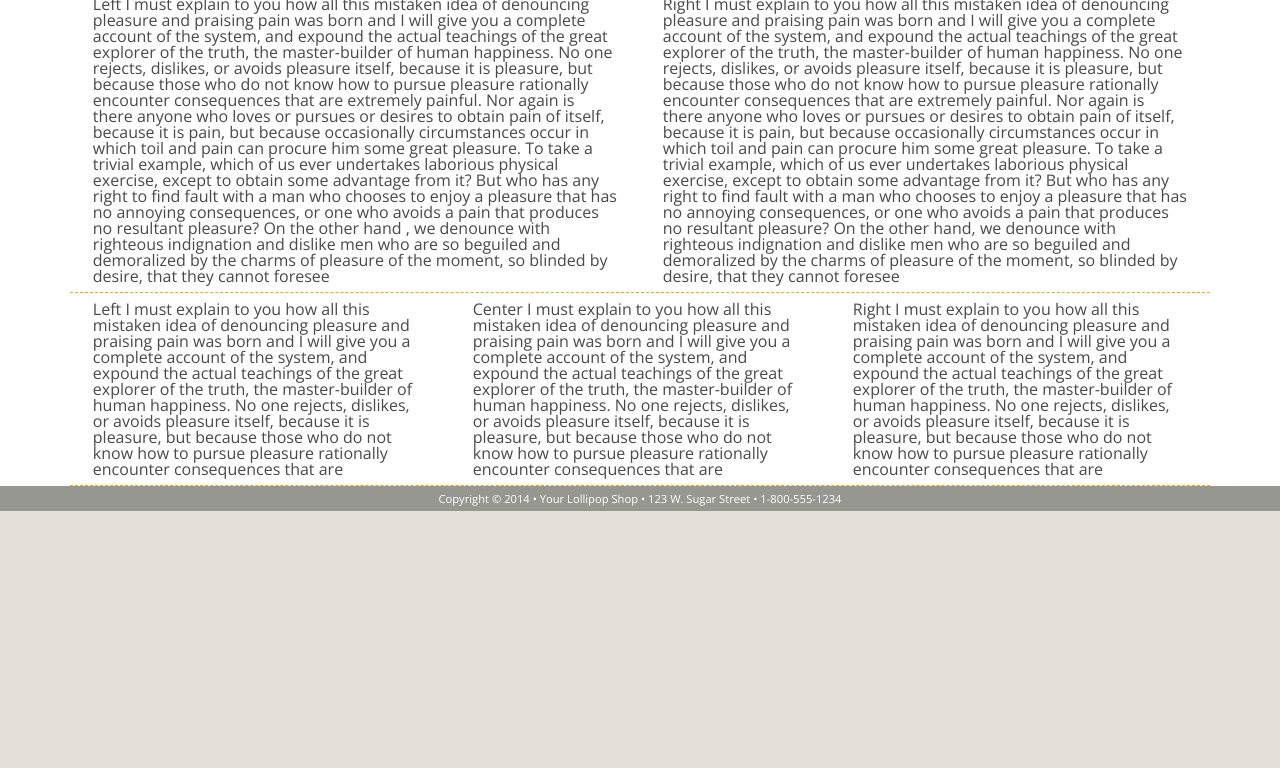
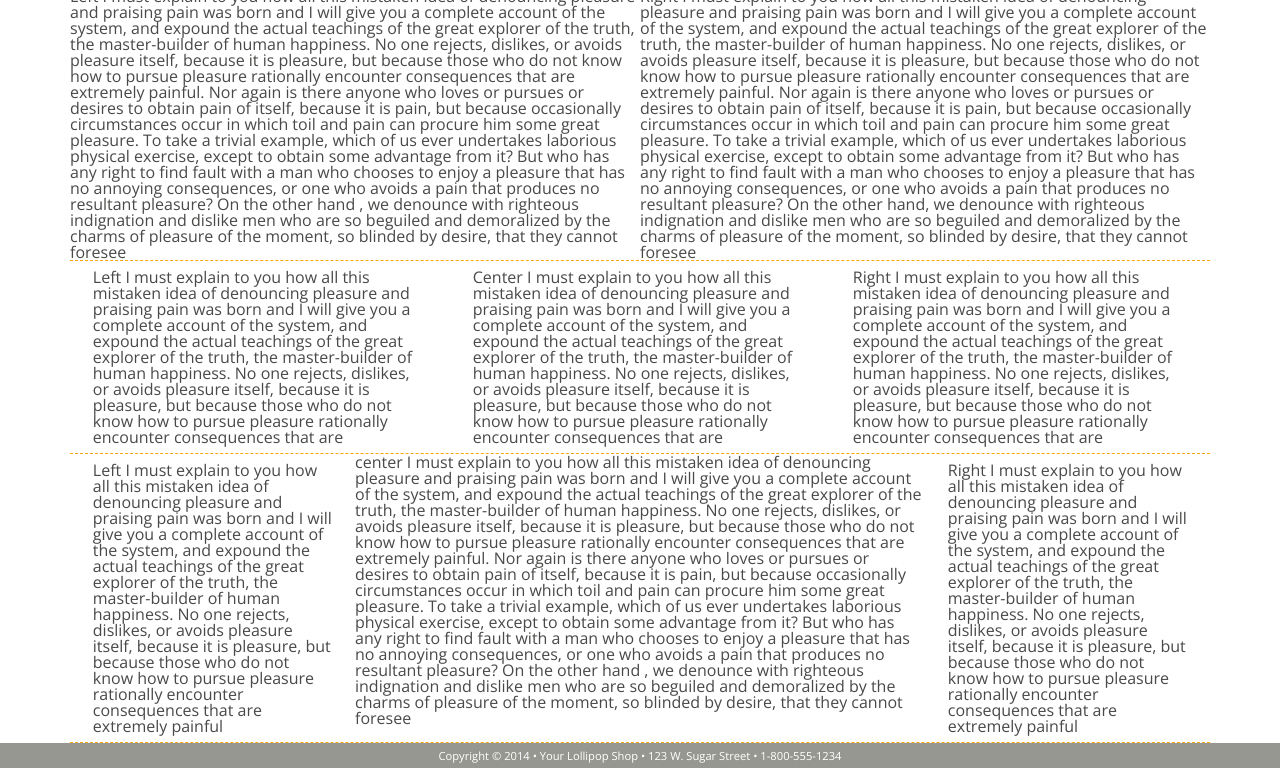
Before and after one commit to konfinityCom/css-resposive101, a plain HTML site: page demo2/index.html in a window 1280 px wide. Shown: the part 241-1009 px from the top of the page. Before the commit the page ends 800 px from the top, so only its background shows below. Drawn offline with nearby package versions, Linux system fonts and the light colour scheme.

Commit message:
mulit column layout

```diff
--- a/demo2/index.html
+++ b/demo2/index.html
@@ -116,7 +116,7 @@
 
 
     <div class="row">
-        <div class="col-3">
+        <div class="col-4">
             <p>Left I must explain to you how all this mistaken idea of denouncing
                 pleasure and praising pain was born and I will give you a complete
                 account of the system, and expound the actual teachings of
@@ -126,7 +126,7 @@
                    to pursue pleasure rationally encounter consequences that are
                    </p>
         </div>
-        <div class="col-3">
+        <div class="col-4">
             <p>Center I must explain to you how all this mistaken idea of denouncing
                 pleasure and praising pain was born and I will give you a complete
                 account of the system, and expound the actual teachings of
@@ -136,6 +136,49 @@
                    to pursue pleasure rationally encounter consequences that are
                    </p>
         </div>
+        <div class="col-4">
+            <p>Right I must explain to you how all this mistaken idea of denouncing
+                pleasure and praising pain was born and I will give you a complete
+                account of the system, and expound the actual teachings of
+                the great explorer of the truth, the master-builder of human
+                 happiness. No one rejects, dislikes, or avoids pleasure itself,
+                  because it is pleasure, but because those who do not know how
+                   to pursue pleasure rationally encounter consequences that are
+                 </p>
+        </div>
+    </div>
+
+    <div class="row">
+        <div class="col-3">
+            <p>Left I must explain to you how all this mistaken idea of denouncing
+                pleasure and praising pain was born and I will give you a complete
+                account of the system, and expound the actual teachings of
+                the great explorer of the truth, the master-builder of human
+                 happiness. No one rejects, dislikes, or avoids pleasure itself,
+                  because it is pleasure, but because those who do not know how
+                   to pursue pleasure rationally encounter consequences that are
+                   extremely painful</p>
+        </div>
+        <div class="col-6">
+            <p>center I must explain to you how all this mistaken idea of denouncing
+                pleasure and praising pain was born and I will give you a complete
+                account of the system, and expound the actual teachings of
+                the great explorer of the truth, the master-builder of human
+                 happiness. No one rejects, dislikes, or avoids pleasure itself,
+                  because it is pleasure, but because those who do not know how
+                   to pursue pleasure rationally encounter consequences that are
+                   extremely painful. Nor again is there anyone who loves or pursues
+                   or desires to obtain pain of itself, because it is pain, but
+                    because occasionally circumstances occur in which toil and pain
+                     can procure him some great pleasure. To take a trivial example,
+                     which of us ever undertakes laborious physical exercise, except
+                      to obtain some advantage from it? But who has any right to
+                      find fault with a man who chooses to enjoy a pleasure that
+                       has no annoying consequences, or one who avoids a pain that
+                        produces no resultant pleasure? On the other hand
+                        , we denounce with righteous indignation and dislike men who are so beguiled and demoralized by the charms of pleasure of the moment, so blinded by desire,
+                that they cannot foresee</p>
+        </div>
         <div class="col-3">
             <p>Right I must explain to you how all this mistaken idea of denouncing
                 pleasure and praising pain was born and I will give you a complete
@@ -144,7 +187,7 @@
                  happiness. No one rejects, dislikes, or avoids pleasure itself,
                   because it is pleasure, but because those who do not know how
                    to pursue pleasure rationally encounter consequences that are
-                 </p>
+                   extremely painful</p>
         </div>
     </div>
 </div><!-- end of content wrapper -->
--- a/demo2/stylesheets/phone-default.css
+++ b/demo2/stylesheets/phone-default.css
@@ -101,7 +101,7 @@
 	display: table;
 	clear: both;
 }
-.col-12 , .col-6, .col-3{
+.col-3, .col-4, .col-12 {
 	padding: .5em 2%;
 }
 
--- a/demo2/stylesheets/tablet.css
+++ b/demo2/stylesheets/tablet.css
@@ -9,6 +9,11 @@
 /*-----CONTENT -----*/
 
 .col-3{
+    width: 25%;
+    float: left;
+}
+
+.col-4{
     width: 33.3333%;
     float: left;
 }
```
